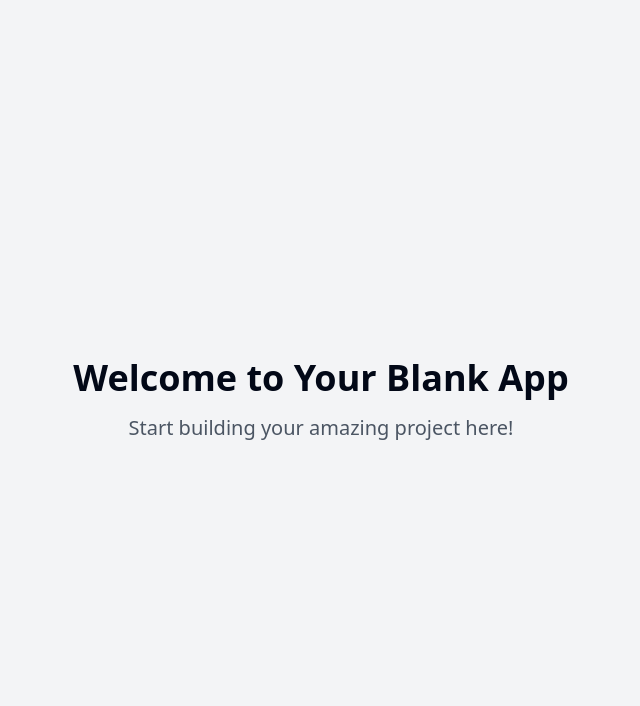
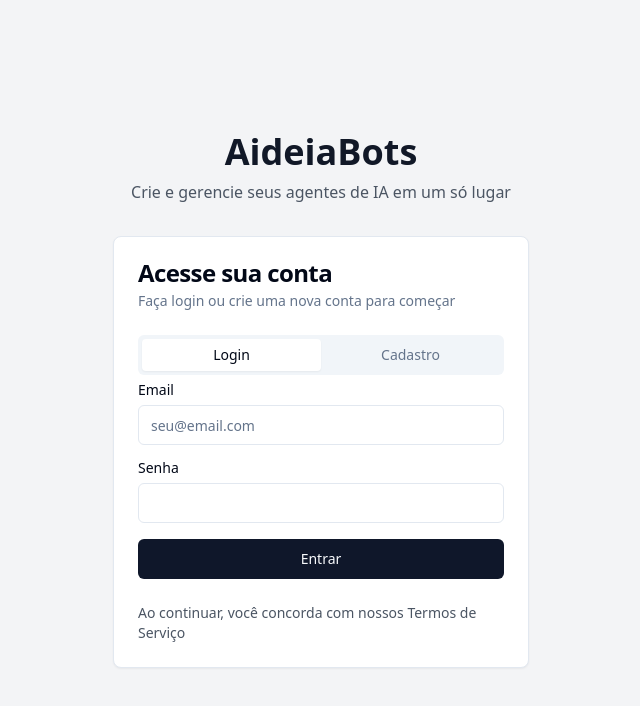
Before and after one commit to icaribe/aideiabots, a React (Vite) app: page / in a window 1280 px wide. Shown: the top 706 px of the page, without its empty margins (319-959 px from the left). Built offline with nearby package versions, Linux system fonts and the light colour scheme.

Commit message:
Connect existing project
This commit connects an existing project to serve as a base.

```diff
--- a/package.json
+++ b/package.json
@@ -39,6 +39,7 @@
     "@radix-ui/react-toggle": "^1.1.0",
     "@radix-ui/react-toggle-group": "^1.1.0",
     "@radix-ui/react-tooltip": "^1.1.4",
+    "@supabase/supabase-js": "^2.48.1",
     "@tanstack/react-query": "^5.56.2",
     "class-variance-authority": "^0.7.1",
     "clsx": "^2.1.1",
--- a/src/App.tsx
+++ b/src/App.tsx
@@ -1,9 +1,11 @@
+
 import { Toaster } from "@/components/ui/toaster";
 import { Toaster as Sonner } from "@/components/ui/sonner";
 import { TooltipProvider } from "@/components/ui/tooltip";
 import { QueryClient, QueryClientProvider } from "@tanstack/react-query";
 import { BrowserRouter, Routes, Route } from "react-router-dom";
 import Index from "./pages/Index";
+import Dashboard from "./pages/Dashboard";
 import NotFound from "./pages/NotFound";
 
 const queryClient = new QueryClient();
@@ -16,7 +18,7 @@ const App = () => (
       <BrowserRouter>
         <Routes>
           <Route path="/" element={<Index />} />
-          {/* ADD ALL CUSTOM ROUTES ABOVE THE CATCH-ALL "*" ROUTE */}
+          <Route path="/dashboard" element={<Dashboard />} />
           <Route path="*" element={<NotFound />} />
         </Routes>
       </BrowserRouter>
--- /dev/null
+++ b/src/pages/Dashboard.tsx
@@ -0,0 +1,33 @@
+
+import { useEffect } from "react";
+import { useNavigate } from "react-router-dom";
+import { createClient } from "@supabase/supabase-js";
+
+const supabase = createClient(
+  "https://your-project-url.supabase.co",
+  "your-anon-key"
+);
+
+const Dashboard = () => {
+  const navigate = useNavigate();
+
+  useEffect(() => {
+    const checkAuth = async () => {
+      const { data: { session } } = await supabase.auth.getSession();
+      if (!session) {
+        navigate("/");
+      }
+    };
+
+    checkAuth();
+  }, [navigate]);
+
+  return (
+    <div className="min-h-screen p-8">
+      <h1 className="text-3xl font-bold">Dashboard</h1>
+      <p className="mt-4">Bem-vindo ao AideiaBots! Aqui você poderá gerenciar seus agentes de IA.</p>
+    </div>
+  );
+};
+
+export default Dashboard;
--- a/src/pages/Index.tsx
+++ b/src/pages/Index.tsx
@@ -1,11 +1,164 @@
-// Update this page (the content is just a fallback if you fail to update the page)
+
+import { Button } from "@/components/ui/button";
+import { Card, CardContent, CardDescription, CardFooter, CardHeader, CardTitle } from "@/components/ui/card";
+import { Input } from "@/components/ui/input";
+import { Label } from "@/components/ui/label";
+import { Tabs, TabsContent, TabsList, TabsTrigger } from "@/components/ui/tabs";
+import { useToast } from "@/hooks/use-toast";
+import { useCallback, useState } from "react";
+import { useNavigate } from "react-router-dom";
+import { createClient } from "@supabase/supabase-js";
+
+const supabase = createClient(
+  "https://your-project-url.supabase.co",
+  "your-anon-key"
+);
 
 const Index = () => {
+  const navigate = useNavigate();
+  const { toast } = useToast();
+  const [loading, setLoading] = useState(false);
+  const [email, setEmail] = useState("");
+  const [password, setPassword] = useState("");
+
+  const handleAuth = useCallback(
+    async (type: "login" | "register") => {
+      try {
+        setLoading(true);
+
+        let result;
+        if (type === "login") {
+          result = await supabase.auth.signInWithPassword({
+            email,
+            password,
+          });
+        } else {
+          result = await supabase.auth.signUp({
+            email,
+            password,
+          });
+        }
+
+        if (result.error) throw result.error;
+
+        toast({
+          title: type === "login" ? "Login realizado!" : "Cadastro realizado!",
+          description: type === "login"
+            ? "Bem-vindo de volta!"
+            : "Verifique seu email para confirmar o cadastro.",
+        });
+
+        if (type === "login") {
+          navigate("/dashboard");
+        }
+      } catch (error: any) {
+        toast({
+          variant: "destructive",
+          title: "Erro",
+          description: error.message,
+        });
+      } finally {
+        setLoading(false);
+      }
+    },
+    [email, password, navigate, toast]
+  );
+
   return (
     <div className="min-h-screen flex items-center justify-center bg-gray-100">
-      <div className="text-center">
-        <h1 className="text-4xl font-bold mb-4">Welcome to Your Blank App</h1>
-        <p className="text-xl text-gray-600">Start building your amazing project here!</p>
+      <div className="max-w-md w-full p-4">
+        <div className="text-center mb-8">
+          <h1 className="text-4xl font-bold text-gray-900">AideiaBots</h1>
+          <p className="text-gray-600 mt-2">
+            Crie e gerencie seus agentes de IA em um só lugar
+          </p>
+        </div>
+
+        <Card>
+          <CardHeader>
+            <CardTitle>Acesse sua conta</CardTitle>
+            <CardDescription>
+              Faça login ou crie uma nova conta para começar
+            </CardDescription>
+          </CardHeader>
+          <CardContent>
+            <Tabs defaultValue="login" className="w-full">
+              <TabsList className="grid w-full grid-cols-2">
+                <TabsTrigger value="login">Login</TabsTrigger>
+                <TabsTrigger value="register">Cadastro</TabsTrigger>
+              </TabsList>
+              <TabsContent value="login">
+                <form onSubmit={(e) => {
+                  e.preventDefault();
+                  handleAuth("login");
+                }}>
+                  <div className="grid gap-4">
+                    <div className="grid gap-2">
+                      <Label htmlFor="email">Email</Label>
+                      <Input
+                        id="email"
+                        type="email"
+                        placeholder="seu@email.com"
+                        value={email}
+                        onChange={(e) => setEmail(e.target.value)}
+                        required
+                      />
+                    </div>
+                    <div className="grid gap-2">
+                      <Label htmlFor="password">Senha</Label>
+                      <Input
+                        id="password"
+                        type="password"
+                        value={password}
+                        onChange={(e) => setPassword(e.target.value)}
+                        required
+                      />
+                    </div>
+                    <Button disabled={loading}>
+                      {loading ? "Carregando..." : "Entrar"}
+                    </Button>
+                  </div>
+                </form>
+              </TabsContent>
+              <TabsContent value="register">
+                <form onSubmit={(e) => {
+                  e.preventDefault();
+                  handleAuth("register");
+                }}>
+                  <div className="grid gap-4">
+                    <div className="grid gap-2">
+                      <Label htmlFor="email">Email</Label>
+                      <Input
+                        id="email"
+                        type="email"
+                        placeholder="seu@email.com"
+                        value={email}
+                        onChange={(e) => setEmail(e.target.value)}
+                        required
+                      />
+                    </div>
+                    <div className="grid gap-2">
+                      <Label htmlFor="password">Senha</Label>
+                      <Input
+                        id="password"
+                        type="password"
+                        value={password}
+                        onChange={(e) => setPassword(e.target.value)}
+                        required
+                      />
+                    </div>
+                    <Button disabled={loading}>
+                      {loading ? "Carregando..." : "Cadastrar"}
+                    </Button>
+                  </div>
+                </form>
+              </TabsContent>
+            </Tabs>
+          </CardContent>
+          <CardFooter className="flex justify-center text-sm text-gray-600">
+            Ao continuar, você concorda com nossos Termos de Serviço
+          </CardFooter>
+        </Card>
       </div>
     </div>
   );
```
Also changed, not shown: 1 other file (tests, documents, lock files or other folders).
